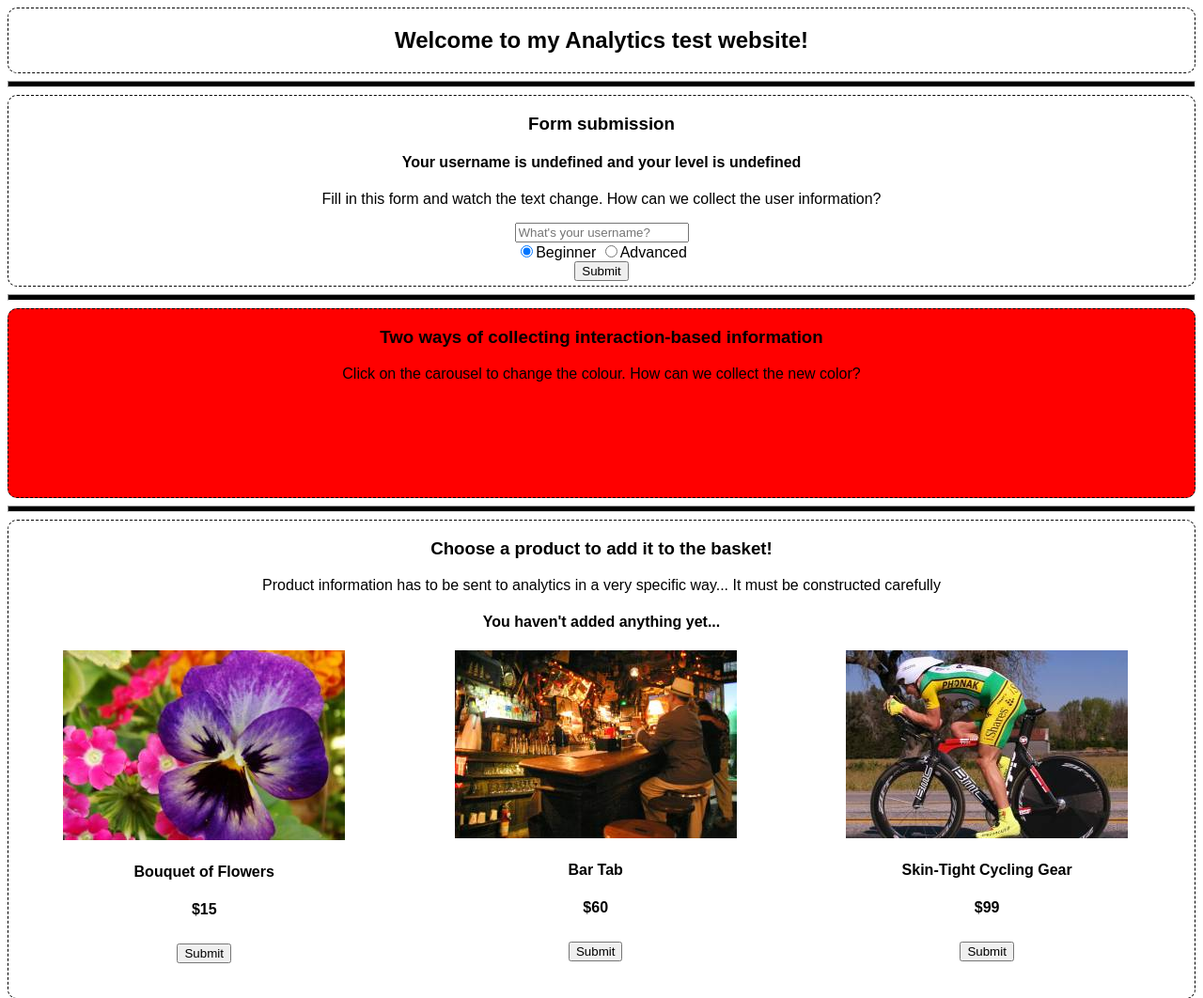
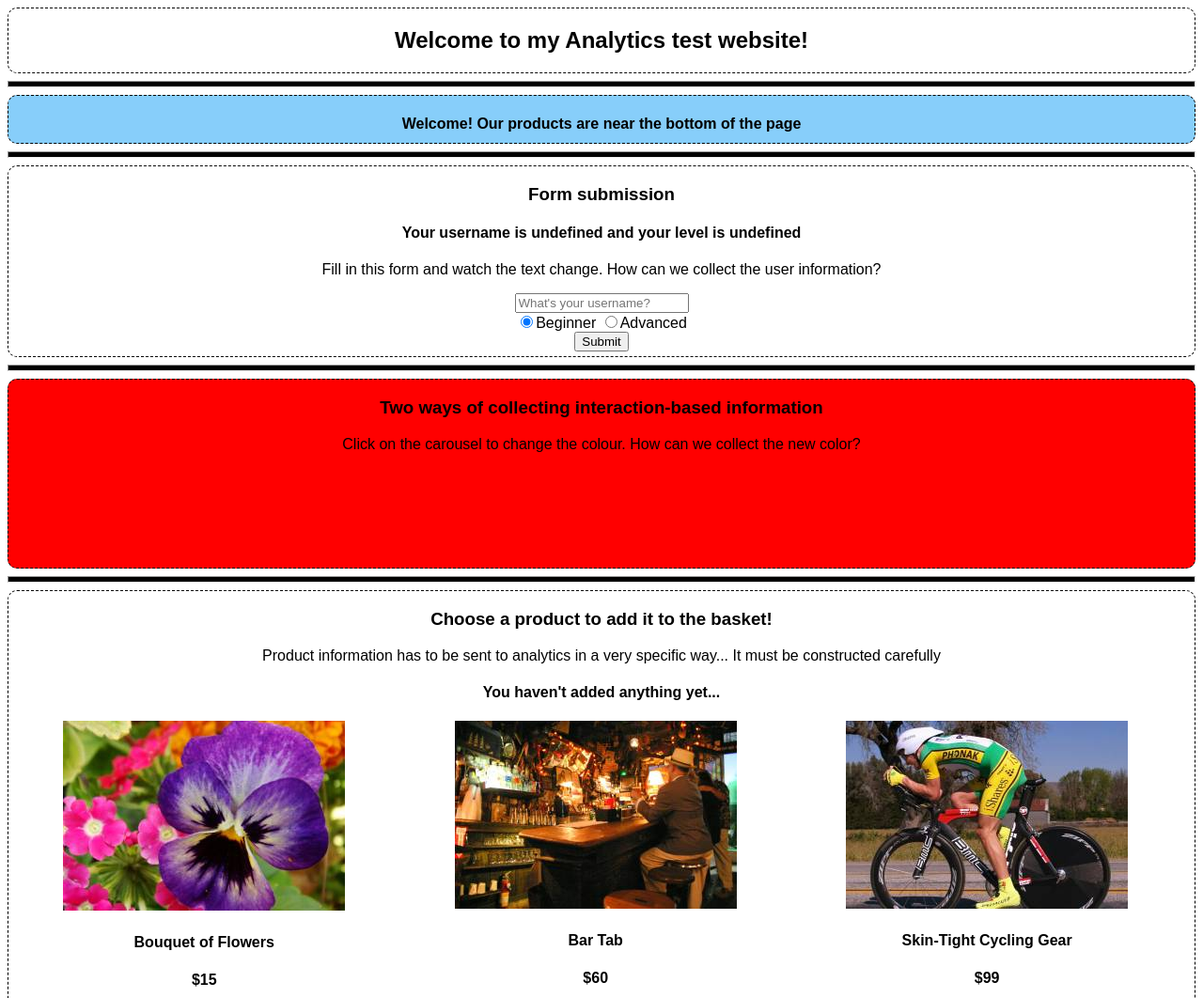
Before and after one commit to harrytouche/harrytouche.github.io, a PHP site: page / in a window 1280 px wide. Shown: the top 1062 px of the page at 94% size. Run offline with PHP 8.4, Linux system fonts and the light colour scheme; some libraries are stand-ins or nearby versions.

Commit message:
dynamic banner

```diff
--- a/test-site/index.html
+++ b/test-site/index.html
@@ -21,6 +21,9 @@
     <div id="title">
         <h2>Welcome to my Analytics test website!</h2>
     </div>
+
+    <hr>
+    <div id=dynamic_banner></div>
 
     <!-- PAGE LOAD RULES -->
     <hr>
--- a/test-site/scripts_home.js
+++ b/test-site/scripts_home.js
@@ -1,3 +1,13 @@
+// load basket from data layer and save on page exit
+digitalData.basket = (localStorage.basket) ? JSON.parse(localStorage.basket) : undefined
+window.addEventListener("beforeunload",function(){
+    localStorage.basket = JSON.stringify(digitalData.basket) || ""
+})
+
+// clear order details
+localStorage.order = ""
+
+
 // set user information
 try{
     document.getElementById("user_info").innerText = "Your username is " + digitalData.user.name + " and your level is " + digitalData.user.level
@@ -49,13 +59,15 @@
 }
 
 
-// load basket from data layer and save on page exit
-digitalData.basket = (localStorage.basket) ? JSON.parse(localStorage.basket) : undefined
-window.addEventListener("beforeunload",function(){
-    localStorage.basket = JSON.stringify(digitalData.basket) || ""
-})
-// clear order details
-localStorage.order = ""
+// dynamic banner
+var bannerText = (digitalData.basket) ? "You have items in your basket... have free delivery on us!" : "Welcome! Our products are near the bottom of the page"
+var bannerElement = document.createElement("h4")
+bannerElement.innerText = bannerText
+document.getElementById("dynamic_banner").appendChild(bannerElement)
+
+
+
+
 
 
 
--- a/test-site/scripts_oc.js
+++ b/test-site/scripts_oc.js
@@ -1,3 +1,6 @@
+// clear basket localstorage
+localStorage.basket = ""
+
 // add product information to page
 try{
     for (var i=0; i<digitalData.products.length; i++){
@@ -41,8 +44,6 @@
     orderID: (localStorage.order) ? JSON.parse(localStorage.order).orderID : undefined
 }
 
-// clear basket localstorage
-localStorage.basket = ""
 
 // add text to page
 document.getElementById("order-summary").innerText = "You purchased " + totalUnits + " units, at a total cost of $" + totalCost.toFixed(0) + ". Your order number is: " + digitalData.order.orderID
--- a/test-site/styles.css
+++ b/test-site/styles.css
@@ -1,14 +1,7 @@
+/* general page */
 html {
     font-family: sans-serif;
 }
-
-
-#eb_vs_dc {
-    background-color: red;
-    height: 200px;
-    cursor: pointer;
-}
-
 
 body {
     text-align: center;
@@ -35,6 +28,22 @@
 }
 
 
+/* dynamic banner */
+#dynamic_banner {
+    background-color: lightskyblue;
+    height: 50px
+}
+
+
+/* carousel */
+#eb_vs_dc {
+    background-color: red;
+    height: 200px;
+    cursor: pointer;
+}
+
+
+/* products */
 .product-card-holder{
     width: 100%;
     height: 370px;
```
